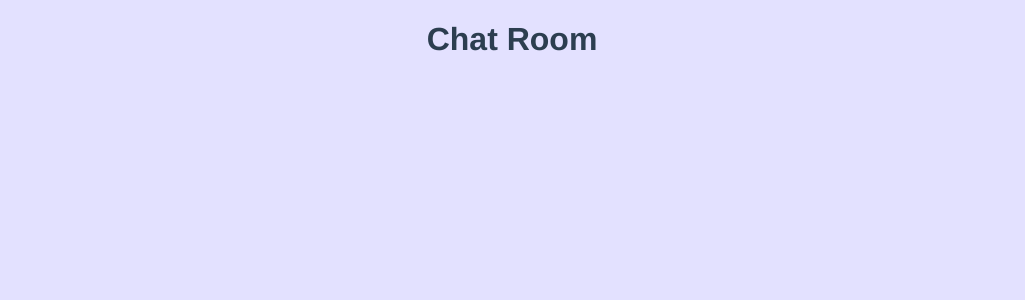
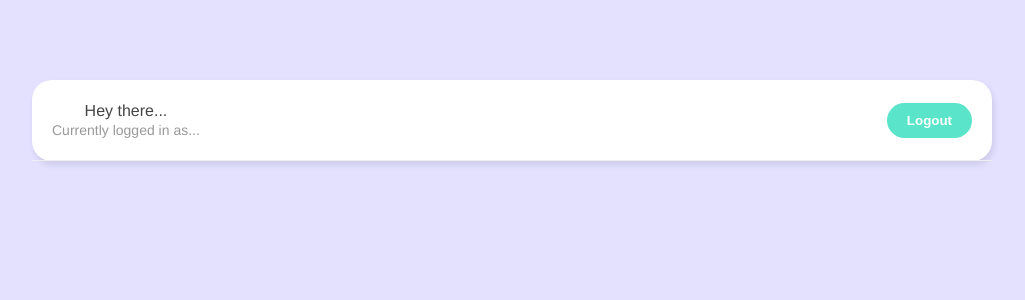
Before and after one commit to halac/live-chat, a Vue app: page /chatroom in a window 1280 px wide. Shown: the top 300 px of the page, without its empty margins (128-1153 px from the left). Built offline with nearby package versions, Linux system fonts and the light colour scheme.

Commit message:
Added Some New Features

```diff
--- /dev/null
+++ b/src/components/Navbar.vue
@@ -0,0 +1,46 @@
+<template>
+    <nav>
+        <div>
+        <p>Hey there...</p>
+        <p class="email">Currently logged in as...</p>
+        </div>
+        <button @click="handleClick">Logout</button>
+    </nav>
+</template>
+
+<script>
+import useLogout from '../composables/useLogout'
+export default {
+  setup() {
+    const {logout, error} = useLogout()
+
+    const handleClick = async () => {
+      await logout()
+      if(!error.value){
+        console.log('user logged out')
+      }
+    }
+    return {handleClick}
+  }
+}
+</script>
+
+<style>
+  nav {
+    padding: 20px;
+    border-bottom: 1px solid #eee;
+    display: flex;
+    justify-content: space-between;
+    align-items: center;
+  }
+  nav p {
+    margin: 2px auto;
+    font-size: 16px;
+    color: #444;
+  }
+  nav p.email {
+    font-size: 14px;
+    color: #999;
+  }
+
+</style>
--- /dev/null
+++ b/src/composables/useLogout.js
@@ -0,0 +1,22 @@
+import {ref} from 'vue'
+import {projectAuth} from '../firebase/config'
+
+const error = ref(null)
+
+const logout = async () => {
+    error.value = null
+
+    try {
+        await projectAuth.signOut()
+    } catch (err) {
+        console.log(err.message)
+        error.value = err.message
+    }
+}
+
+const useLogout = () => {
+
+    return {error, logout}
+}
+
+export default useLogout
--- a/src/views/Chatroom.vue
+++ b/src/views/Chatroom.vue
@@ -1,10 +1,13 @@
 <template>
- <h1>Chat Room</h1>
+    <div class="container">
+        <Navbar />
+    </div>
 </template>
 
 <script>
+import Navbar from '../components/Navbar.vue'
 export default {
-
+    components: { Navbar },
 }
 </script>
 
```
